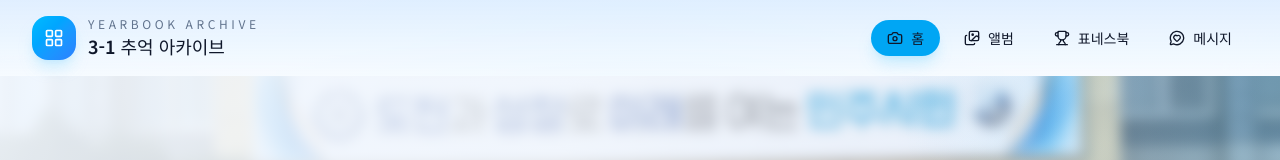
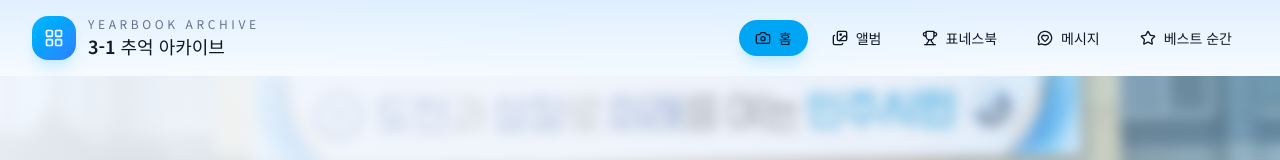
Before and after one commit to Starfish76/class3-1, a React (Vite) app: page / in a window 1280 px wide. Shown: the top 160 px of the page. Built offline with nearby package versions, Linux system fonts and the light colour scheme.

Commit message:
nav bar, best pic bar added

```diff
--- a/src/components/NavBar.tsx
+++ b/src/components/NavBar.tsx
@@ -1,4 +1,4 @@
-import { Camera, Images, LayoutGrid, MessageCircleHeart, Trophy } from 'lucide-react'
+import { Camera, Images, LayoutGrid, MessageCircleHeart, Star, Trophy } from 'lucide-react'
 import { NavLink, useLocation } from 'react-router-dom'
 
 const links = [
@@ -6,6 +6,7 @@ const links = [
   { to: '/albums', label: '앨범', icon: Images },
   { to: '/guinness-book', label: '표네스북', icon: Trophy },
   { to: '/messages', label: '메시지', icon: MessageCircleHeart },
+  { to: '/best-moments', label: '베스트 순간', icon: Star },
 ]
 
 export function NavBar() {
```
